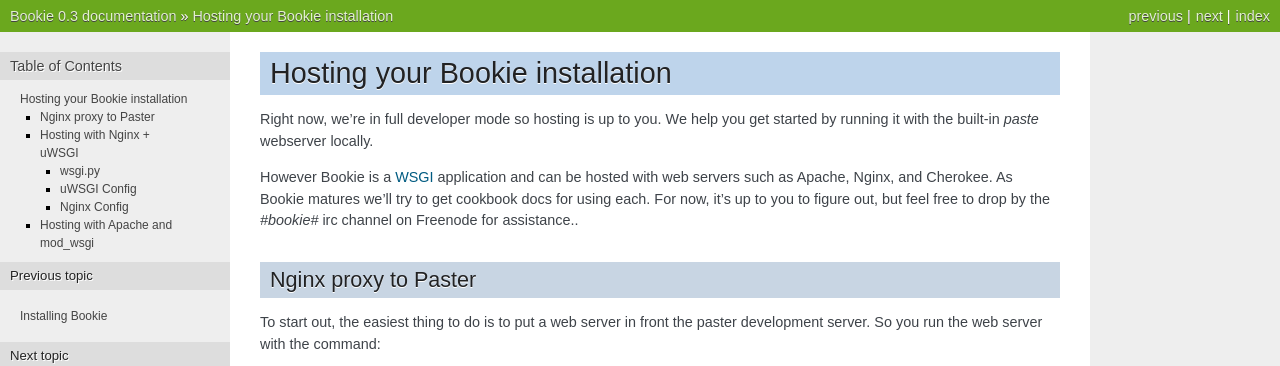
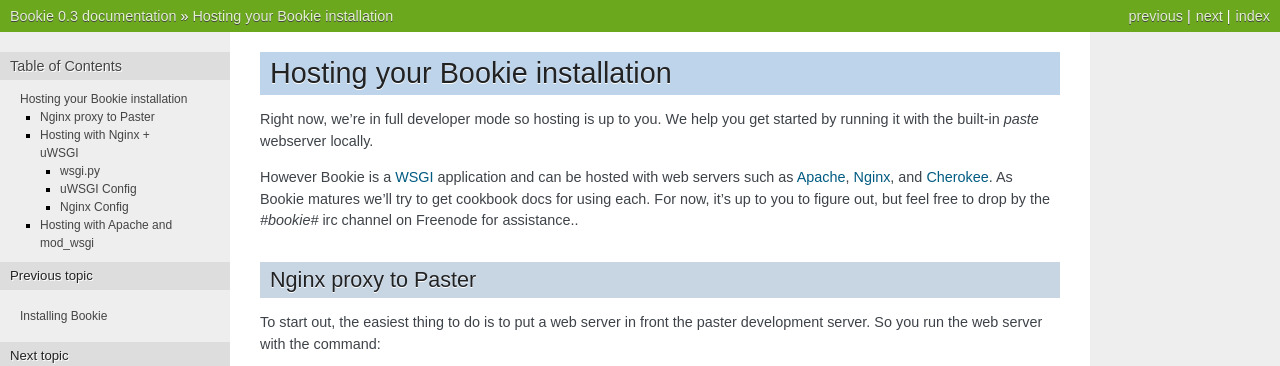
Before and after one commit to bookieio/Bookie, a Sphinx documentation site: the page built from docs/hosting.rst, in a window 1280 px wide and 900 px high. Shown: the top 366 px of the window. Built offline with Sphinx 7.4.7, drawn with Linux system fonts in a browser that asks for light colours; some of the changed text lies outside the part shown.

```diff
--- a/docs/hosting.rst
+++ b/docs/hosting.rst
@@ -5,7 +5,7 @@ Right now, we're in full developer mode so hosting is up to you. We help you
 get started by running it with the built-in `paste` webserver locally.
 
 However Bookie is a WSGI_ application and can be hosted with web servers such
-as Apache, Nginx, and Cherokee. As Bookie matures we'll try to get cookbook
+as Apache_, Nginx_, and Cherokee_. As Bookie matures we'll try to get cookbook
 docs for using each. For now, it's up to you to figure out, but feel free to
 drop by the *#bookie#* irc channel on Freenode for assistance..
 
@@ -192,7 +192,7 @@ From there we just need to check Nginx for any issues and reload it.
     sudo service nginx reload
 
 Hosting with Apache and mod_wsgi
----------------------------
+--------------------------------
 Apache and the mod_wsgi Apache module is the tried-and-true standard for WSGI serving. It also happens to be really easy to get your Bookie app working with it.
 
 First you need to install Apache and mod_wsgi:
```
Also changed, not shown: other parts of docs/hosting.rst (+4 -0 lines).
